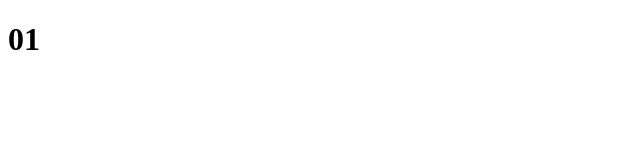
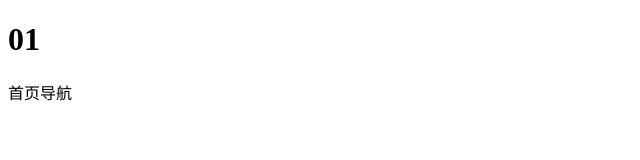
Before and after one commit to duaow/branch_004, a plain HTML site: page index.html in a window 1280 px wide. Shown: the whole page, without its empty margins (0-640 px from the left). Drawn offline with Linux system fonts and the light colour scheme.

Commit message:
新增导航

```diff
--- a/index.html
+++ b/index.html
@@ -10,6 +10,7 @@
 
 <body>
     <h1>01</h1>
+    <nav>首页导航</nav>
 </body>
 
 </html>
```
